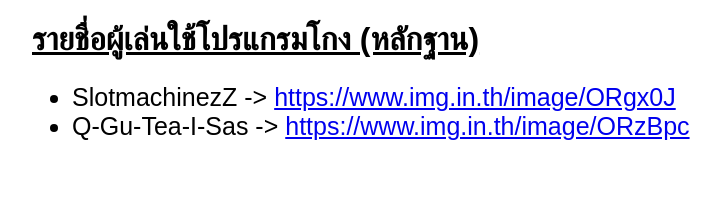
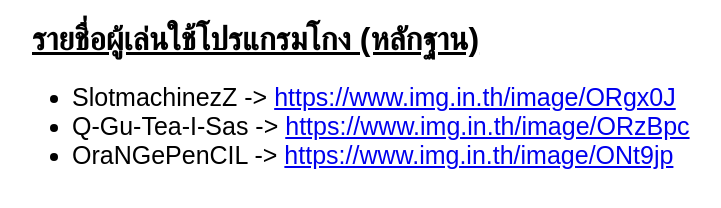
Before and after one commit to Errxi/tcg_banlist, a plain HTML site: page index.html in a window 1280 px wide. Shown: the whole page, without its empty margins (208-929 px from the left). Drawn offline with Linux system fonts and the light colour scheme.

Commit message:
addnew user

```diff
--- a/index.html
+++ b/index.html
@@ -25,7 +25,10 @@
 </body>
 <script>
     document.addEventListener("DOMContentLoaded", () => {
-    var userId = [{name:"SlotmachinezZ", img: "https://www.img.in.th/image/ORgx0J"},{name:"Q-Gu-Tea-I-Sas", img:"https://www.img.in.th/image/ORzBpc"}]
+    var userId = [{name:"SlotmachinezZ", img: "https://www.img.in.th/image/ORgx0J"},
+                  {name:"Q-Gu-Tea-I-Sas", img:"https://www.img.in.th/image/ORzBpc"},{
+                   name:"OraNGePenCIL", img:"https://www.img.in.th/image/ONt9jp"
+                  }]
     var ht = document.getElementById("listid")
 
     function renderListId() {
```
